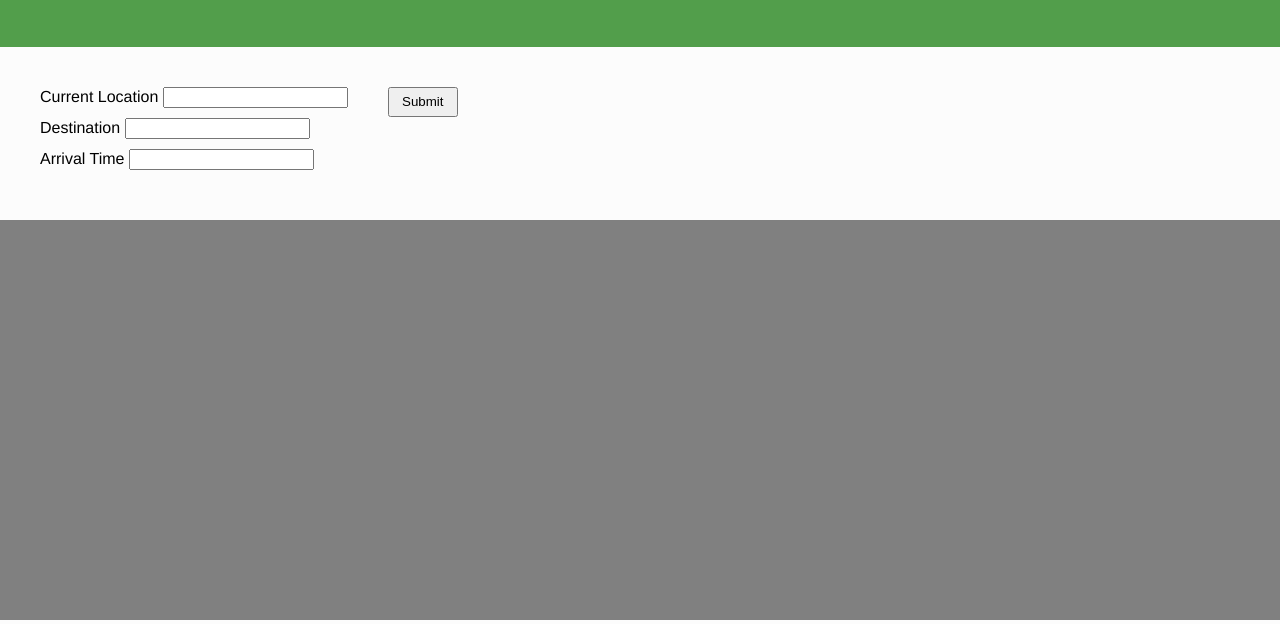
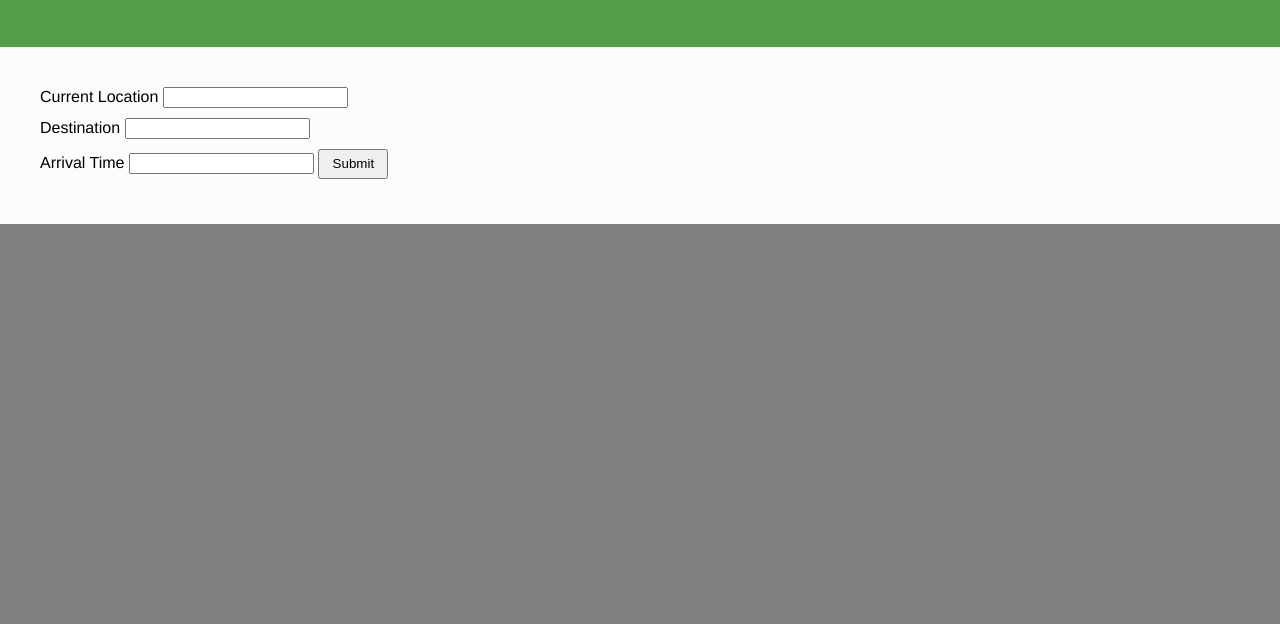
Before and after one commit to CarsonMThrift/Boilermake2017, a website: page index.html in a window 1280 px wide. Shown: the part 177-801 px from the top of the page. Drawn offline with nearby package versions, Linux system fonts and the light colour scheme; some packages are replaced by stand-ins of ours.

Commit message:
Remove columns and reformated

```diff
--- a/index.css
+++ b/index.css
@@ -26,14 +26,6 @@ input {
     margin-bottom: 10px;
 }
 
-#input-column {
-    float: left;
-    padding-right: 40px;
-}
-
-#submit-column {
-    float: left;
-}
 
 .submitButton {
     height: 30px;
--- a/index.html
+++ b/index.html
@@ -2,7 +2,10 @@
 <!--[if lt IE 7]>      <html class="no-js lt-ie9 lt-ie8 lt-ie7"> <![endif]-->
 <!--[if IE 7]>         <html class="no-js lt-ie9 lt-ie8"> <![endif]-->
 <!--[if IE 8]>         <html class="no-js lt-ie9"> <![endif]-->
-<!--[if gt IE 8]><!--> <html class="no-js"> <!--<![endif]-->
+<!--[if gt IE 8]><!-->
+<html class="no-js">
+<!--<![endif]-->
+
 <head>
     <meta charset="utf-8">
     <meta http-equiv="X-UA-Compatible" content="IE=edge">
@@ -21,6 +24,7 @@
         }
     </style>
 </head>
+
 <body>
     <header>
         <h1>Welcome to Homeboard!</h1>
@@ -28,7 +32,6 @@
     </header>
 
     <div class="data-container">
-        <section id="input-column">
         <label for="current">Current Location</label>
         <input type="text" name="current" id="currentLocation" />
         <br />
@@ -37,17 +40,15 @@
         <br />
         <label for="eta">Arrival Time</label>
         <input type="text" name="eta" id="eta" />
-        </section>
-        <section id="submit-column">
         <button type="submit" class="submitButton">Submit</button>
-        </section>
     </div>
 
 
     <div id="map"></div>
 
-      <script async defer
-      src="https://maps.googleapis.com/maps/api/js?key=AIzaSyBLeVSLz7snct0QPJ-9d0x_RaWVPWKMcwY&">
+    <script async defer src="https://maps.googleapis.com/maps/api/js?key=AIzaSyBLeVSLz7snct0QPJ-9d0x_RaWVPWKMcwY&">
+
     </script>
 </body>
+
 </html>
```
Lines whose indentation alone changed are shown as unchanged.
